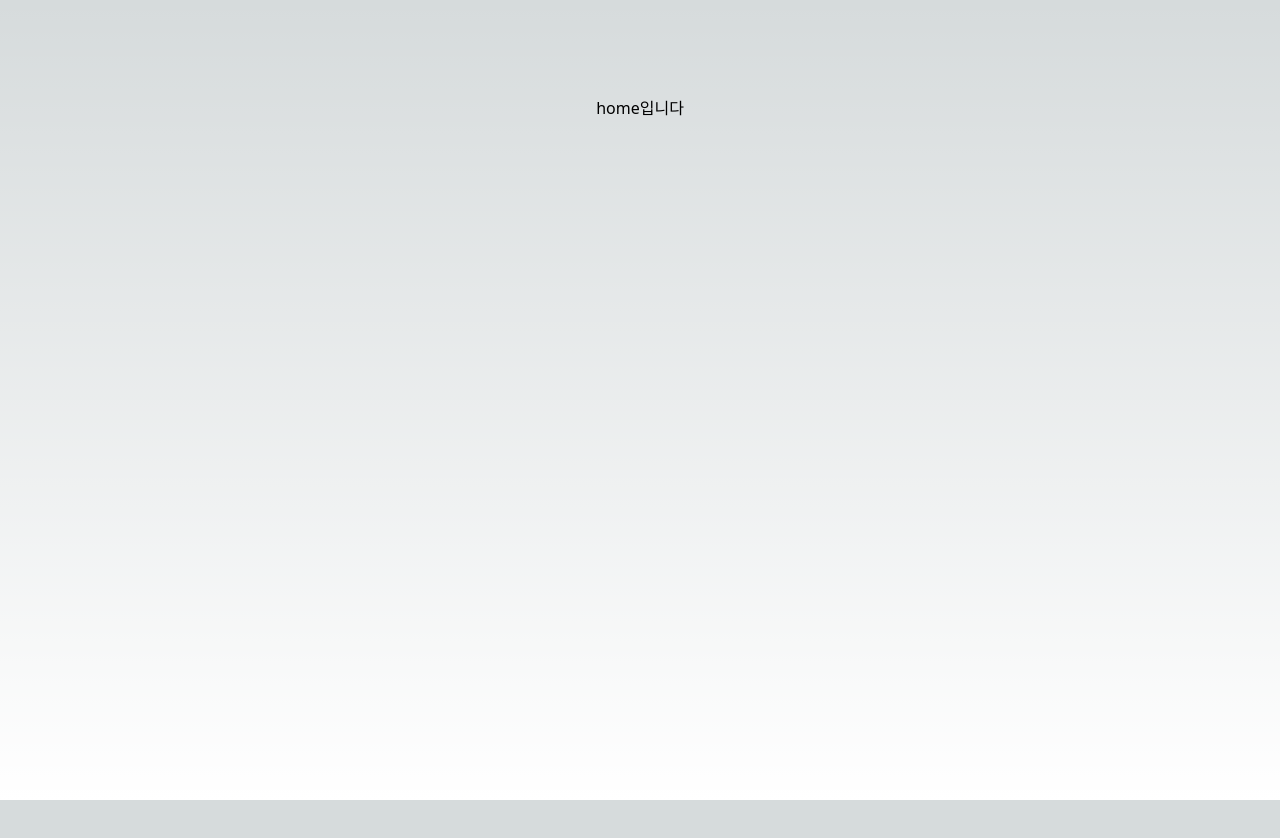
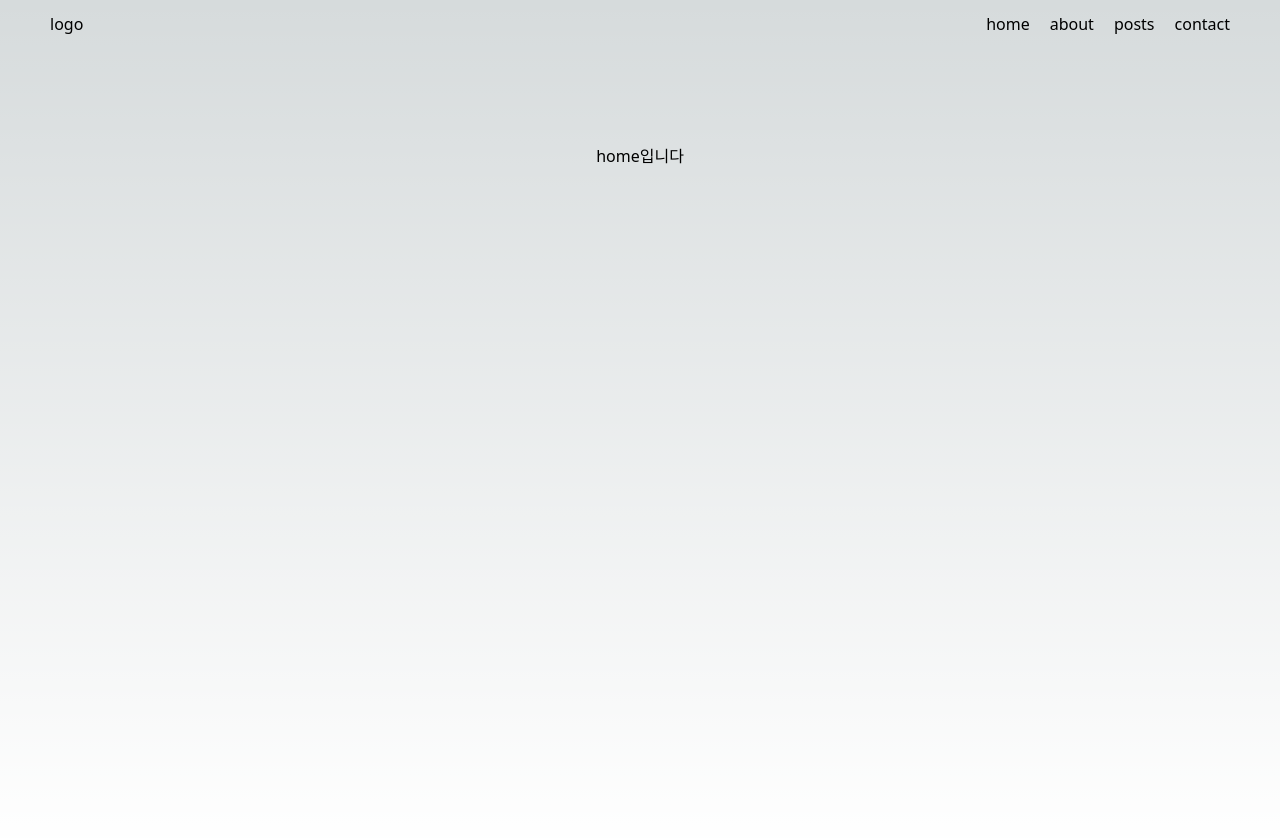
Before and after one commit to Whyukim/next_blog, a Next.js app: page / in a window 1280 px wide. Shown: the top 838 px of the page. Before the commit the page ends 800 px from the top, so only its background shows below. Built offline with nearby package versions, Linux system fonts and the light colour scheme.

Commit message:
UPDATE: header

```diff
--- a/src/app/layout.tsx
+++ b/src/app/layout.tsx
@@ -1,18 +1,32 @@
-import './globals.css'
+import Link from "next/link";
+import "./globals.css";
 
 export const metadata = {
-  title: 'Create Next App',
-  description: 'Generated by create next app',
-}
+  title: "Create Next App",
+  description: "Generated by create next app",
+};
 
 export default function RootLayout({
   children,
 }: {
-  children: React.ReactNode
+  children: React.ReactNode;
 }) {
   return (
     <html lang="en">
-      <body>{children}</body>
+      <body>
+        <header className="flex items-center max-w-[1220px] h-[48px] mx-auto px-[20px]">
+          <nav className="flex justify-between w-full">
+            <span>logo</span>
+            <div className="flex gap-5">
+              <Link href={"/"}>home</Link>
+              <Link href={"/about"}>about</Link>
+              <Link href={"/posts"}>posts</Link>
+              <Link href={"/contact"}>contact</Link>
+            </div>
+          </nav>
+        </header>
+        {children}
+      </body>
     </html>
-  )
+  );
 }
```
Also changed, not shown: tailwind.config.js (+7 -7 lines).
